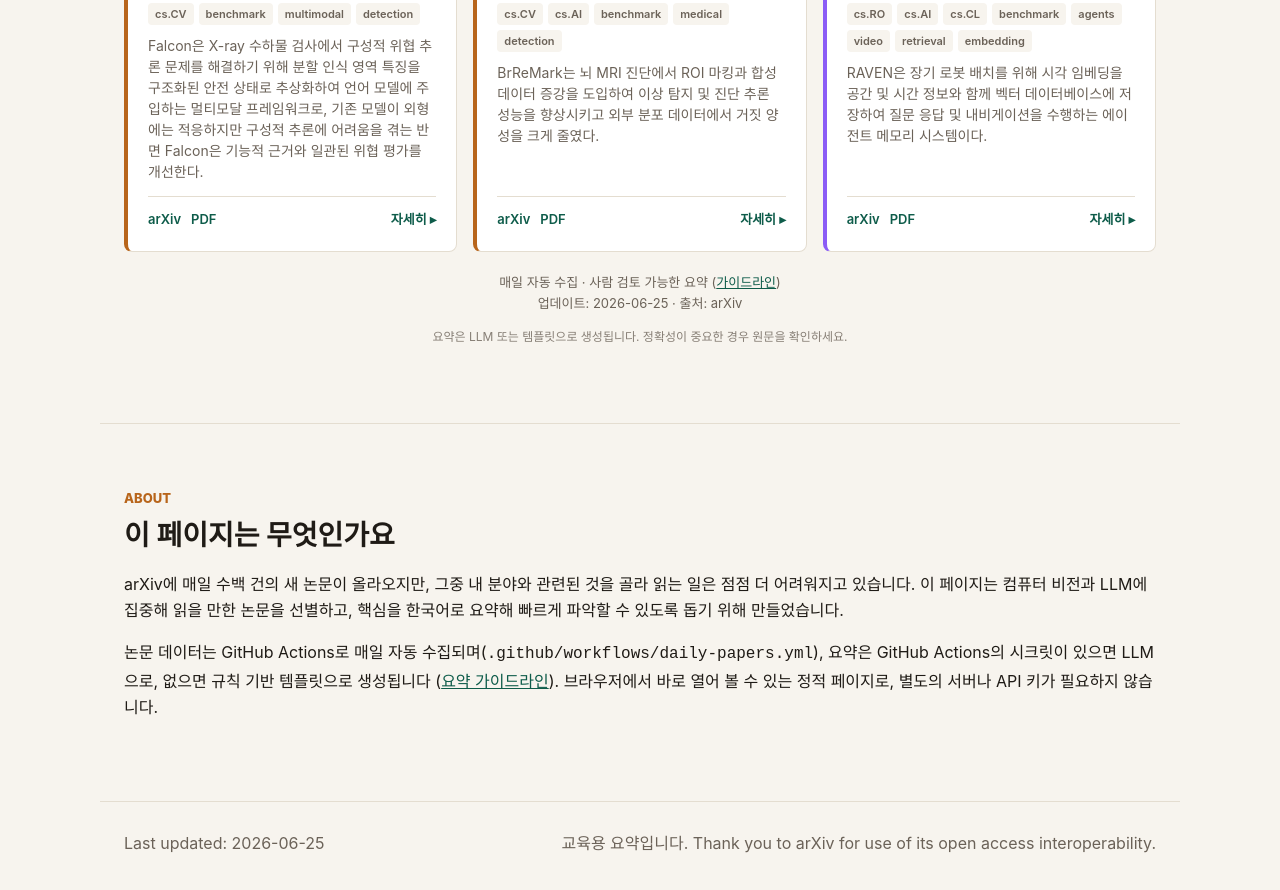
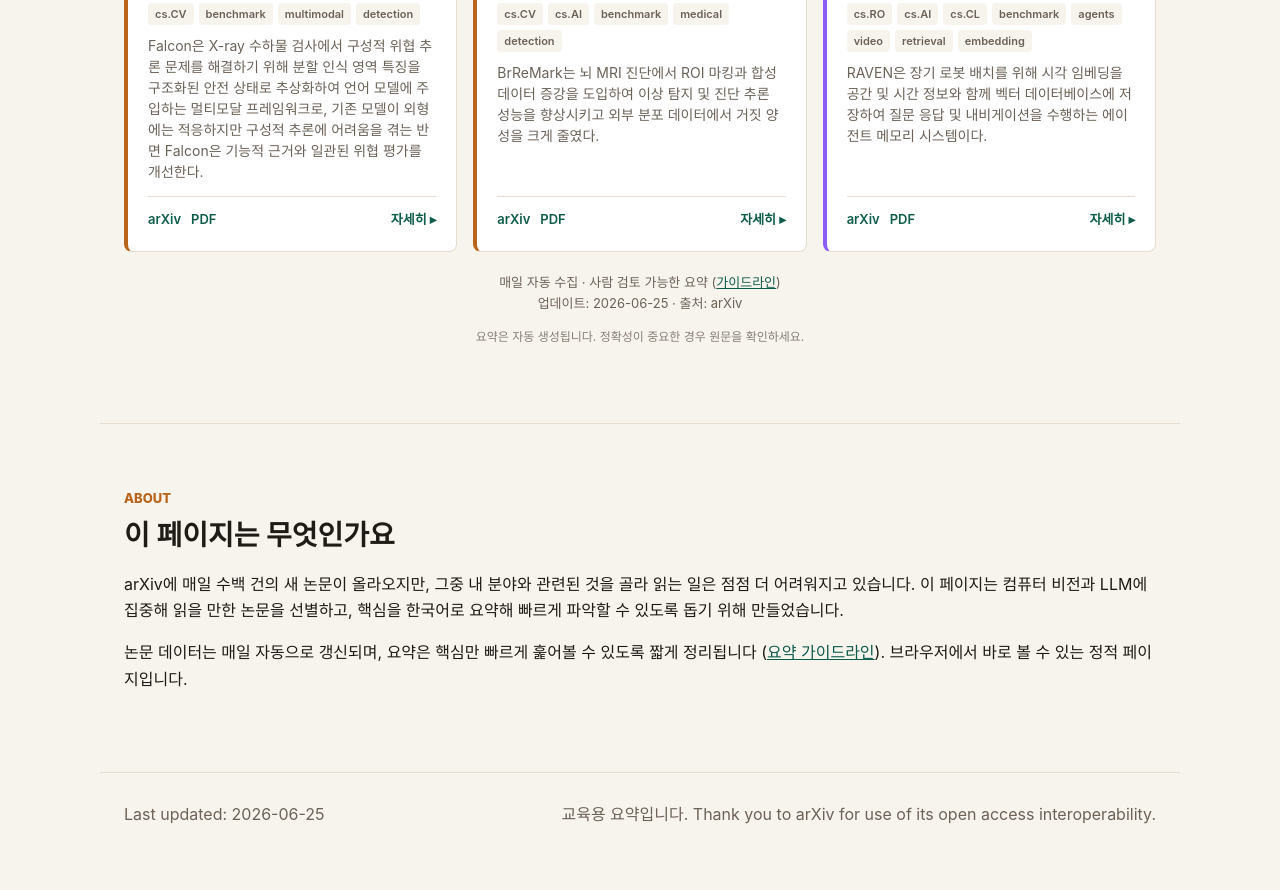
Before and after one commit to mincia1110/Study-ML, a plain HTML site: page index.html in a window 1280 px wide. Shown: the part 2460-3350 px from the top of the page. Drawn offline with Linux system fonts and the light colour scheme.

Commit message:
Clean up public about copy

```diff
--- a/index.html
+++ b/index.html
@@ -60,7 +60,7 @@
         </div>
 
         <p class="curator-note">매일 자동 수집 · 사람 검토 가능한 요약 (<a href="docs/summary-guidelines.md">가이드라인</a>)<br>업데이트: <span id="updated-data"></span><span id="curator-source"> · 출처: arXiv</span></p>
-        <p class="curator-note curator-note-sub">요약은 LLM 또는 템플릿으로 생성됩니다. 정확성이 중요한 경우 원문을 확인하세요.</p>
+        <p class="curator-note curator-note-sub">요약은 자동 생성됩니다. 정확성이 중요한 경우 원문을 확인하세요.</p>
       </section>
 
       <section id="about" class="section">
@@ -76,9 +76,8 @@
           선별하고, 핵심을 한국어로 요약해 빠르게 파악할 수 있도록 돕기 위해 만들었습니다.
         </p>
         <p>
-          논문 데이터는 GitHub Actions로 매일 자동 수집되며(<code>.github/workflows/daily-papers.yml</code>),
-          요약은 GitHub Actions의 시크릿이 있으면 LLM으로, 없으면 규칙 기반 템플릿으로 생성됩니다 (<a href="docs/summary-guidelines.md">요약 가이드라인</a>).
-          브라우저에서 바로 열어 볼 수 있는 정적 페이지로, 별도의 서버나 API 키가 필요하지 않습니다.
+          논문 데이터는 매일 자동으로 갱신되며, 요약은 핵심만 빠르게 훑어볼 수 있도록 짧게 정리됩니다
+          (<a href="docs/summary-guidelines.md">요약 가이드라인</a>). 브라우저에서 바로 볼 수 있는 정적 페이지입니다.
         </p>
       </section>
     </main>
```
